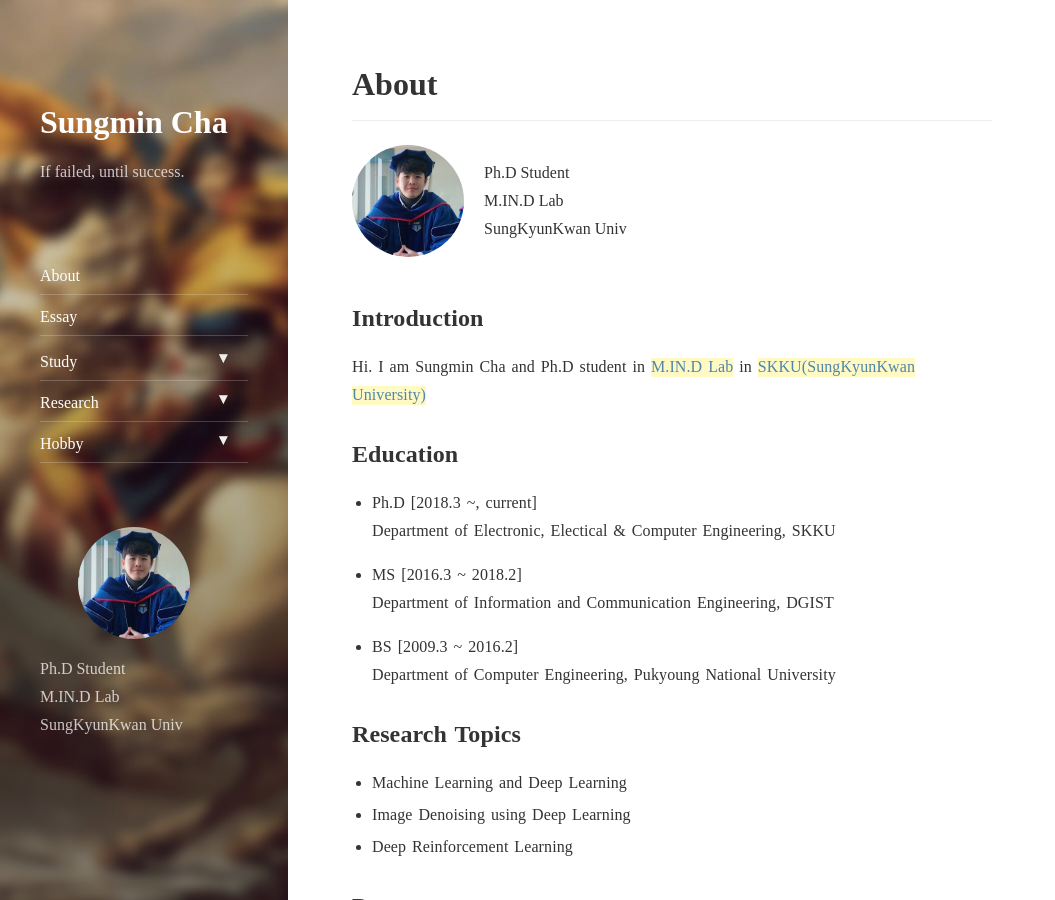
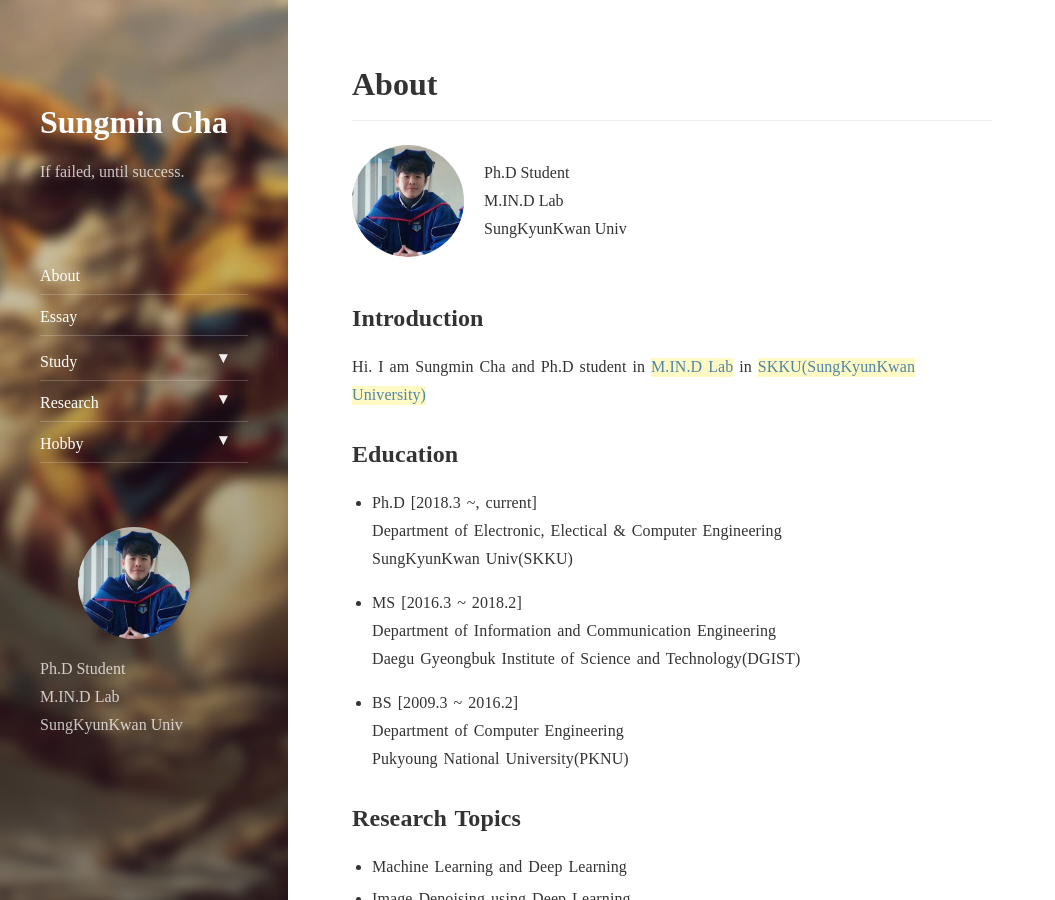
Before and after one commit to csm9493/csm9493.github.io, a Jekyll site: the page built from about.md, in a window 1280 px wide and 900 px high. Shown: the whole window, without its empty margins (0-1055 px from the left). Built offline with Jekyll 4.4.1, drawn with Linux system fonts in a browser that asks for light colours; nearby versions of some CDN libraries.

Commit message:
update about.md

```diff
--- a/about.md
+++ b/about.md
@@ -12,13 +12,16 @@ Hi. I am Sungmin Cha and Ph.D student in [M.IN.D Lab](https://mindlab-skku.githu
 ## Education
 
 - Ph.D [2018.3 ~, current]
-Department of Electronic, Electical & Computer Engineering, SKKU
+Department of Electronic, Electical & Computer Engineering
+SungKyunKwan Univ(SKKU)
 
 - MS [2016.3 ~ 2018.2]
-Department of Information and Communication Engineering, DGIST
+Department of Information and Communication Engineering
+Daegu Gyeongbuk Institute of Science and Technology(DGIST)
 
 - BS [2009.3 ~ 2016.2]
-Department of Computer Engineering, Pukyoung National University
+Department of Computer Engineering
+Pukyoung National University(PKNU)
 
 ## Research Topics
 
```
